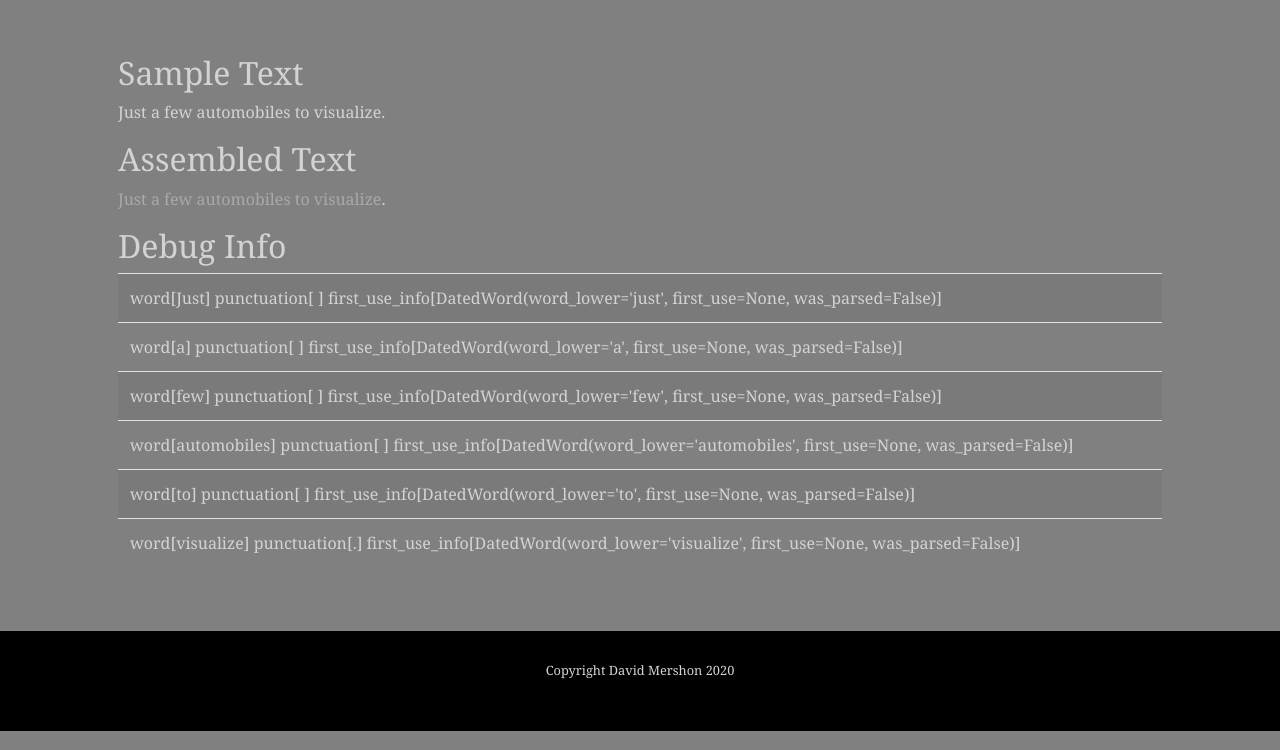
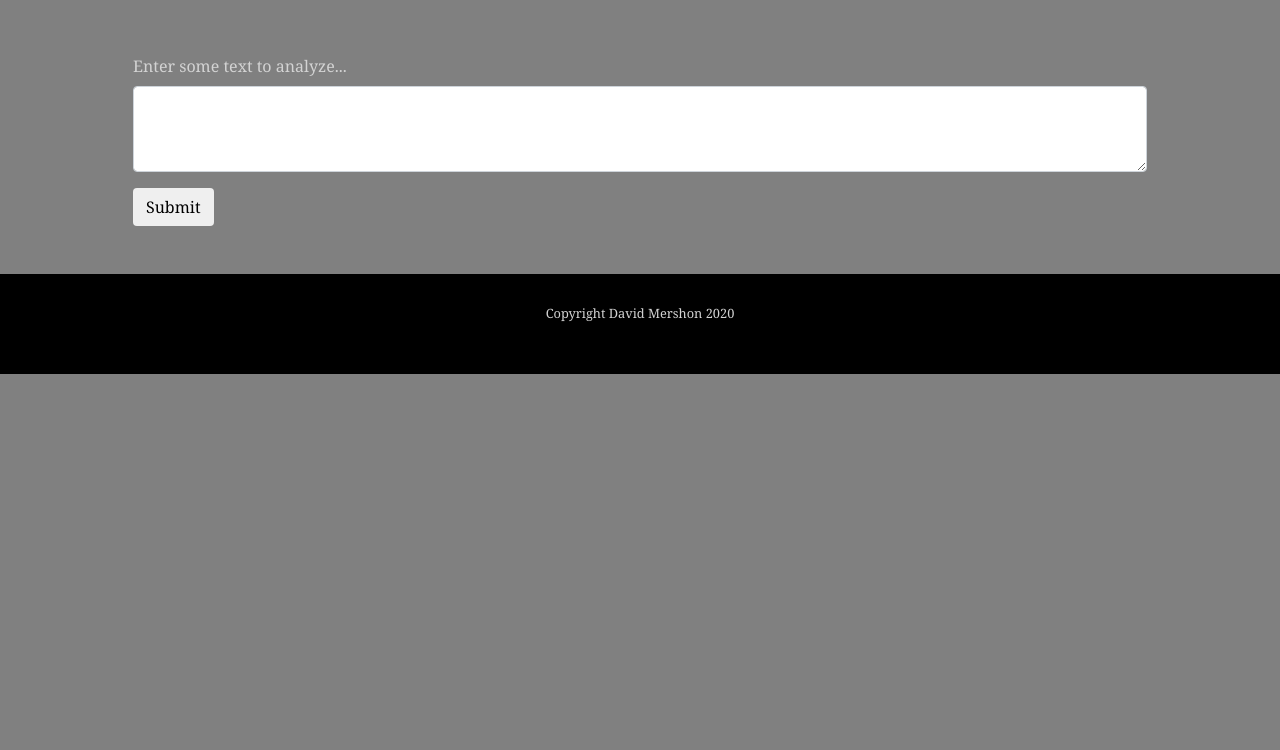
Before and after one commit to DavidMershon81/chronolexicon, a Flask app: page / in a window 1280 px wide. Shown: the part 50-800 px from the top of the page. Run offline with Flask 2, Linux system fonts and the light colour scheme; data that the repository does not hold is empty; some libraries are stand-ins or nearby versions.

Commit message:
added text input box. modified ajax communication to return formatted text based on first word use

```diff
--- a/chronolexicon.py
+++ b/chronolexicon.py
@@ -35,31 +35,18 @@ if not os.environ.get("API_KEY"):
 @app.route("/")
 def index():
     """route index"""
-
-    #sample_text = "Couldn't a 25 sentence, with wan'a'wana'wn and   Rodriguez-Rodriguez weren't it? For 327 dogs... Don't knock it! Or Mor#(**Too()ps? I thought so!"
-    sample_text = "Just a few automobiles to visualize."
-    words_and_punctuation = separate_words_and_punctuation(sample_text)
-    dated_words = [DatedWordPunctuationPair(word=wp[0], punctuation=wp[1], first_use_info=find_word_first_use(wp[0])) for wp in words_and_punctuation]
-    return render_template("index.html", sample_text=sample_text, dated_words=dated_words)
+    return render_template("index.html")
 
 
+@app.route("/analyze_text_first_use", methods=["POST"])
+def analyze_text_first_use():
+    analysis_text = request.form["analysis_text"]
 
-@app.route("/ajax_test")
-def ajax_test():
-    """route ajax test"""
-    return render_template("ajax_test.html")
-
-
-@app.route("/process_ajax_test", methods=["POST"])
-def process_ajax_test():
-    email = request.form["email"]
-    name = request.form["name"]
-
-    if name and email:
-        test_name = f"dumb {name}"
-        test_email = f"dumb_{email}"
-        processed_html = render_template("processed_ajax_test.html", test_name=test_name, test_email=test_email)
-        return jsonify({"name" : test_name, "email" : test_email, "processed_html" : processed_html })
+    if analysis_text:
+        words_and_punctuation = separate_words_and_punctuation(analysis_text)
+        dated_words = [DatedWordPunctuationPair(word=wp[0], punctuation=wp[1], first_use_info=find_word_first_use(wp[0])) for wp in words_and_punctuation]
+        analyzed_text_html = render_template("analyzed_text.html", dated_words=dated_words)
+        return jsonify({"analyzed_text_html" : analyzed_text_html })
 
     return jsonify({"error" : "Missing data!"})
 
--- /dev/null
+++ b/static/analyze_text.js
@@ -0,0 +1,37 @@
+$(document).ready(function() {
+
+    $("form").on("submit", function(event) {
+        $.ajax({
+            data : {
+                analysis_text : $("#analysis_text").val(),
+            },
+            type : "POST",
+            url : "/analyze_text_first_use"
+        }).done(on_recieve_text_analysis);
+
+        event.preventDefault();
+    });
+});
+
+function on_recieve_text_analysis(data)
+{
+    if(data.error) {
+        $("#error_alert").text(data.error).show();
+        $("#success_alert").hide();
+        $("#test_insert_here").html("Oh Snap, no processed HTML to insert!");
+    }
+    else {
+        $("#success_alert").text("success! processed the text!").show();
+        $("#error_alert").hide();
+        $("#test_insert_here").html(data.analyzed_text_html);
+        $(".dated_word").each(color_text_by_first_use);
+    }
+}
+
+function color_text_by_first_use()
+{
+    var first_use = $(this).attr("first_use");
+    var cutoff_date = 1800;
+    var text_color = first_use > cutoff_date ? "violet" : "darkgray";
+    $(this).css("color", text_color);
+}
--- a/static/text_vizualizer.js
+++ b/static/text_vizualizer.js
@@ -1,16 +1,11 @@
 $(document).ready(function() {
     //alert('jQuery is Ready to Go!');
-
-    $(".dated_word").css("color","darkgray");
 
     $(".dated_word").each(function() {
         var first_use = $(this).attr("first_use");
         var cutoff_date = 1800;
-        if(first_use > cutoff_date)
-        {
-            $(this).css("color", "violet");
-        }
-        //console.log(first_use);
-      });
+        var text_color = first_use > cutoff_date ? "violet" : "darkgray";
+        $(this).css("color", text_color);
+    });
 
 });
--- a/templates/index.html
+++ b/templates/index.html
@@ -5,29 +5,22 @@ Chronolexicon
 {% endblock %}
 
 {% block scripts %}
-<script src="/static/text_vizualizer.js"></script>
+<script src="/static/analyze_text.js"></script>
 {% endblock %}
 
 
 {% block main %}
-    <section>
-        <h2>Sample Text</h2>
-        <p>{{ sample_text }}</p>
-        <h2>Assembled Text</h2>
-        <p>
-            {% for dw in dated_words %}<span class="dated_word" first_use="{{dw.first_use_info.first_use}}">{{dw.word}}</span>{{dw.punctuation}}{% endfor %}
-        </p>
+    <div class="container">
+        <form class="form" id="text_submit_form">
+            <div class="form-group">
+                <label for="analysis_text">Enter some text to analyze...</label>
+                <textarea class="form-control" id="analysis_text" rows="3"></textarea>
+            </div>
+            <button type="submit" class="btn btn-default">Submit</button>
+        </form>
 
-        <h2>Debug Info</h2>
-
-        <table class="table table-striped">
-            <tbody>
-                {% for dw in dated_words %}
-                <tr>
-                    <td>word[{{dw.word}}] punctuation[{{dw.punctuation}}] first_use_info[{{dw.first_use_info}}]</td>
-                </tr>
-                {% endfor %}
-            </tbody>
-        </table>
-    </section>
+        <div id="success_alert" class="alert alert-success" role="alert"></div>
+        <div id="error_alert" class="alert alert-danger" role="alert"></div>
+    </div>
+    <div id="test_insert_here" class="container"></div>
 {% endblock %}
--- a/templates/processed_ajax_test.html
+++ /dev/null
@@ -1,2 +0,0 @@
-<h1>Test HTML Sent by AJAX</h1>
-<p>I bet you didn't know your name was {{ test_name }} and your email was {{ test_email }}</p>
```
Also changed, not shown: static/ajax_test.js (deleted, +0 -30 lines), templates/ajax_test.html (deleted, +0 -29 lines), templates/analyzed_text.html (added, +16 -0 lines).
